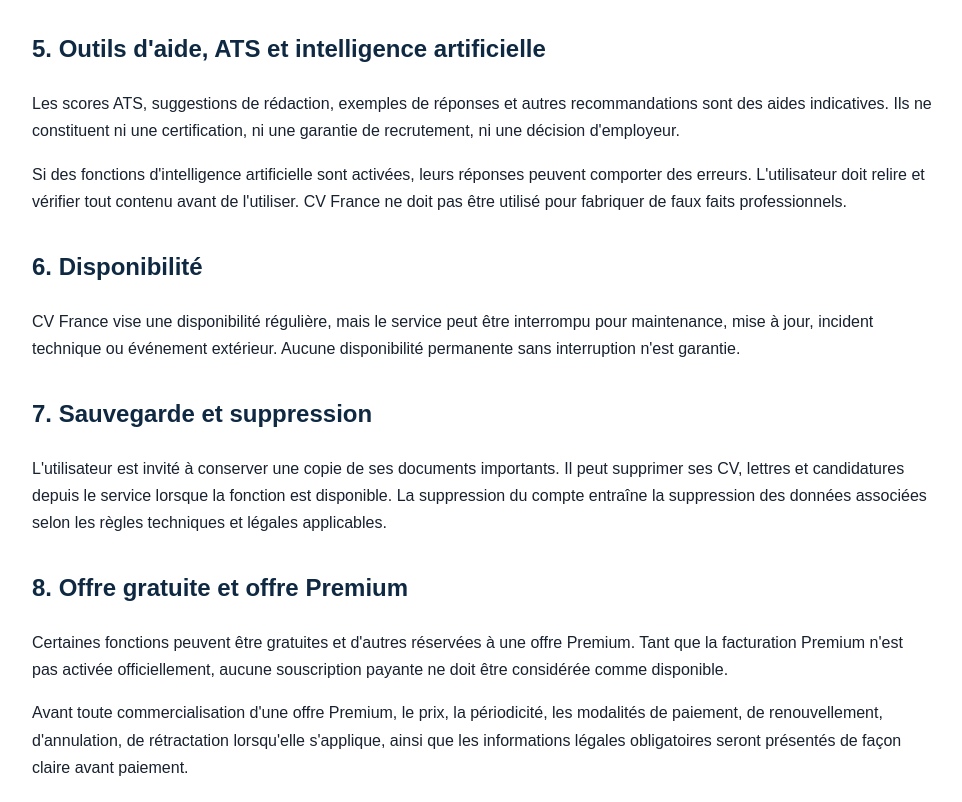
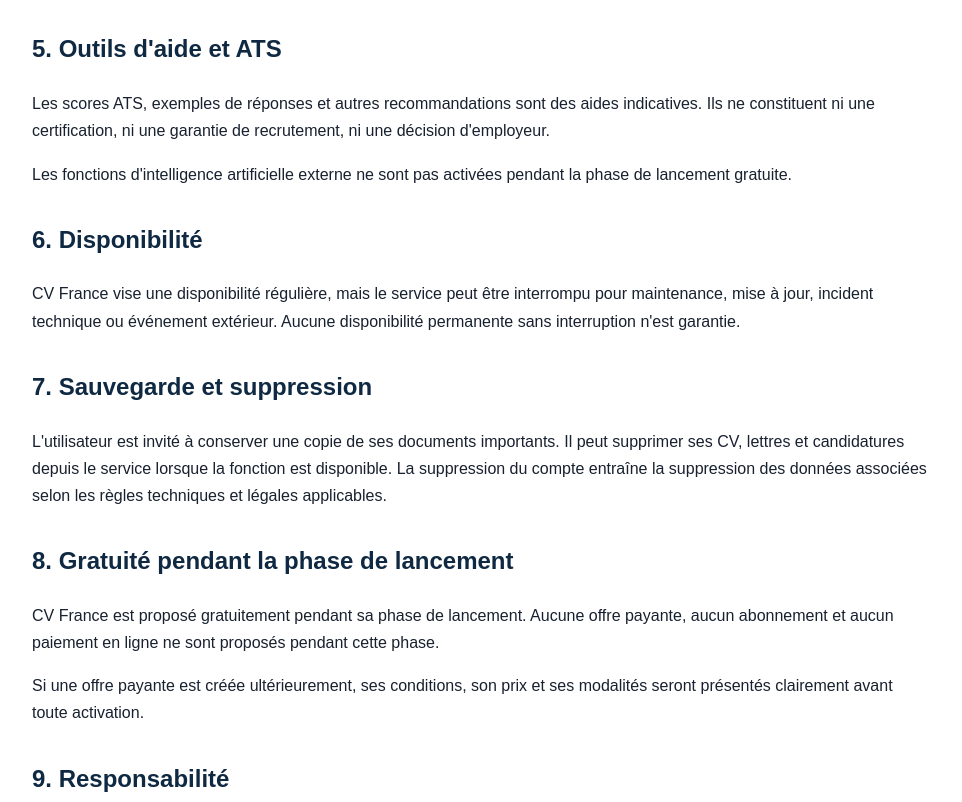
Before and after one commit to mbark1921-web/cv-france, a website: page public/terms.html in a window 1280 px wide. Shown: the part 913-1715 px from the top of the page, without its empty margins (158-1120 px from the left). Drawn offline with Linux system fonts and the light colour scheme.

Commit message:
Clarify free launch terms

```diff
--- a/public/terms.html
+++ b/public/terms.html
@@ -32,9 +32,9 @@
   <h2>4. Contenus de l'utilisateur</h2>
   <p>L'utilisateur reste responsable des informations et documents qu'il saisit. Il conserve ses droits sur ses contenus. Il accorde uniquement au service les autorisations techniques nécessaires pour stocker, afficher, transformer et restituer ces contenus afin de fournir les fonctions demandées.</p>
 
-  <h2>5. Outils d'aide, ATS et intelligence artificielle</h2>
-  <p>Les scores ATS, suggestions de rédaction, exemples de réponses et autres recommandations sont des aides indicatives. Ils ne constituent ni une certification, ni une garantie de recrutement, ni une décision d'employeur.</p>
-  <p>Si des fonctions d'intelligence artificielle sont activées, leurs réponses peuvent comporter des erreurs. L'utilisateur doit relire et vérifier tout contenu avant de l'utiliser. CV France ne doit pas être utilisé pour fabriquer de faux faits professionnels.</p>
+  <h2>5. Outils d'aide et ATS</h2>
+  <p>Les scores ATS, exemples de réponses et autres recommandations sont des aides indicatives. Ils ne constituent ni une certification, ni une garantie de recrutement, ni une décision d'employeur.</p>
+  <p>Les fonctions d'intelligence artificielle externe ne sont pas activées pendant la phase de lancement gratuite.</p>
 
   <h2>6. Disponibilité</h2>
   <p>CV France vise une disponibilité régulière, mais le service peut être interrompu pour maintenance, mise à jour, incident technique ou événement extérieur. Aucune disponibilité permanente sans interruption n'est garantie.</p>
@@ -42,9 +42,9 @@
   <h2>7. Sauvegarde et suppression</h2>
   <p>L'utilisateur est invité à conserver une copie de ses documents importants. Il peut supprimer ses CV, lettres et candidatures depuis le service lorsque la fonction est disponible. La suppression du compte entraîne la suppression des données associées selon les règles techniques et légales applicables.</p>
 
-  <h2>8. Offre gratuite et offre Premium</h2>
-  <p>Certaines fonctions peuvent être gratuites et d'autres réservées à une offre Premium. Tant que la facturation Premium n'est pas activée officiellement, aucune souscription payante ne doit être considérée comme disponible.</p>
-  <p>Avant toute commercialisation d'une offre Premium, le prix, la périodicité, les modalités de paiement, de renouvellement, d'annulation, de rétractation lorsqu'elle s'applique, ainsi que les informations légales obligatoires seront présentés de façon claire avant paiement.</p>
+  <h2>8. Gratuité pendant la phase de lancement</h2>
+  <p>CV France est proposé gratuitement pendant sa phase de lancement. Aucune offre payante, aucun abonnement et aucun paiement en ligne ne sont proposés pendant cette phase.</p>
+  <p>Si une offre payante est créée ultérieurement, ses conditions, son prix et ses modalités seront présentés clairement avant toute activation.</p>
 
   <h2>9. Responsabilité</h2>
   <p>CV France fournit un outil d'assistance. Le service ne garantit pas l'obtention d'un emploi, d'un entretien ou un score ATS déterminé. L'utilisateur reste responsable de la véracité de son dossier et de la décision finale d'envoyer une candidature.</p>
@@ -62,7 +62,7 @@
   <h2>13. Modifications</h2>
   <p>Les présentes conditions peuvent évoluer avec le service ou la réglementation. La date de mise à jour affichée en haut de cette page permet d'identifier la version applicable.</p>
 
-  <div class="note"><strong>Avant commercialisation :</strong> les mentions légales de l'éditeur et les conditions détaillées de l'offre Premium doivent être complétées avec les informations administratives et commerciales réelles.</div>
+  <div class="note"><strong>Phase actuelle :</strong> lancement gratuit, sans abonnement payant et sans intelligence artificielle externe.</div>
 
   <footer><a href="/">Retour à CV France</a> · <a href="/privacy.html">Politique de confidentialité</a></footer>
 </body>
```
